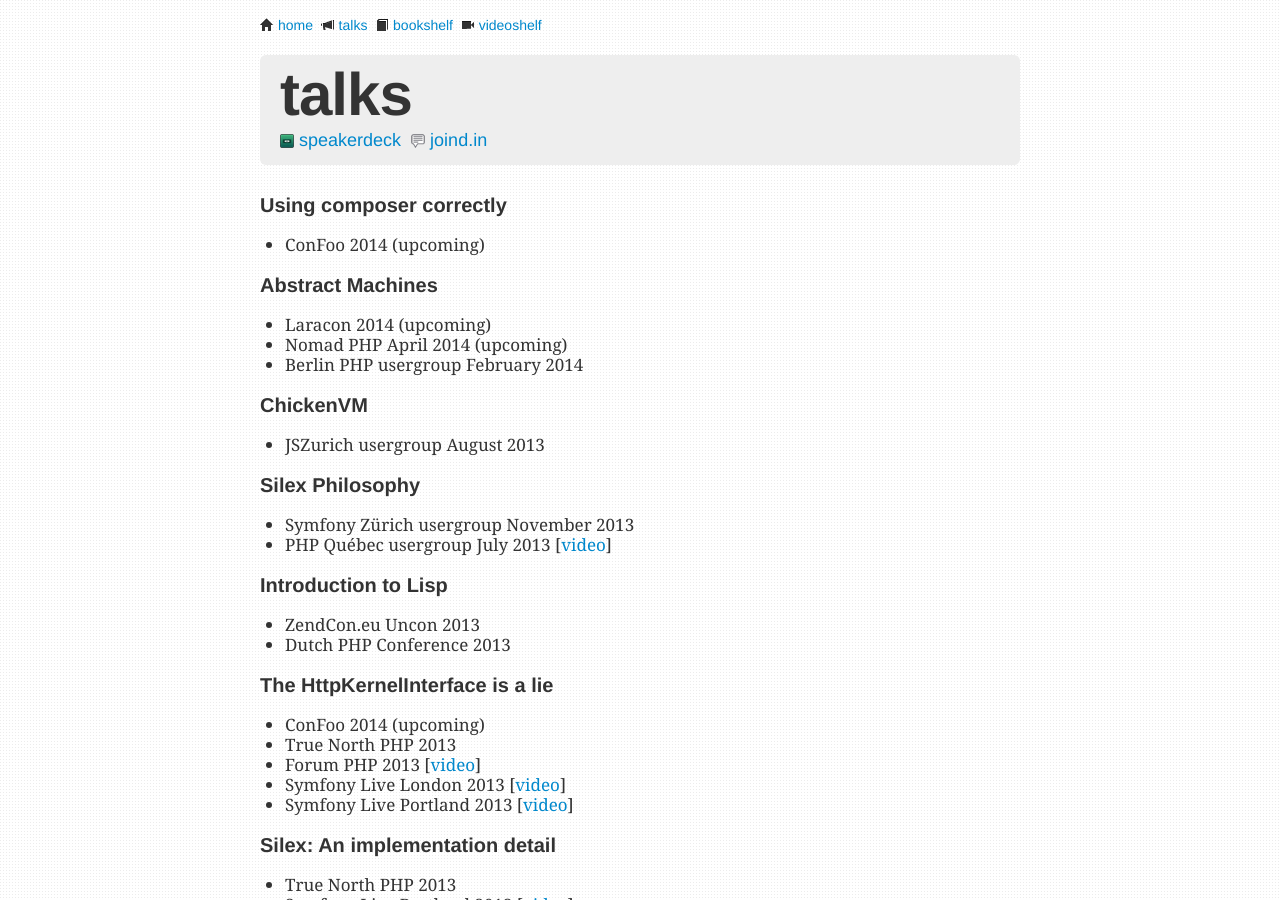
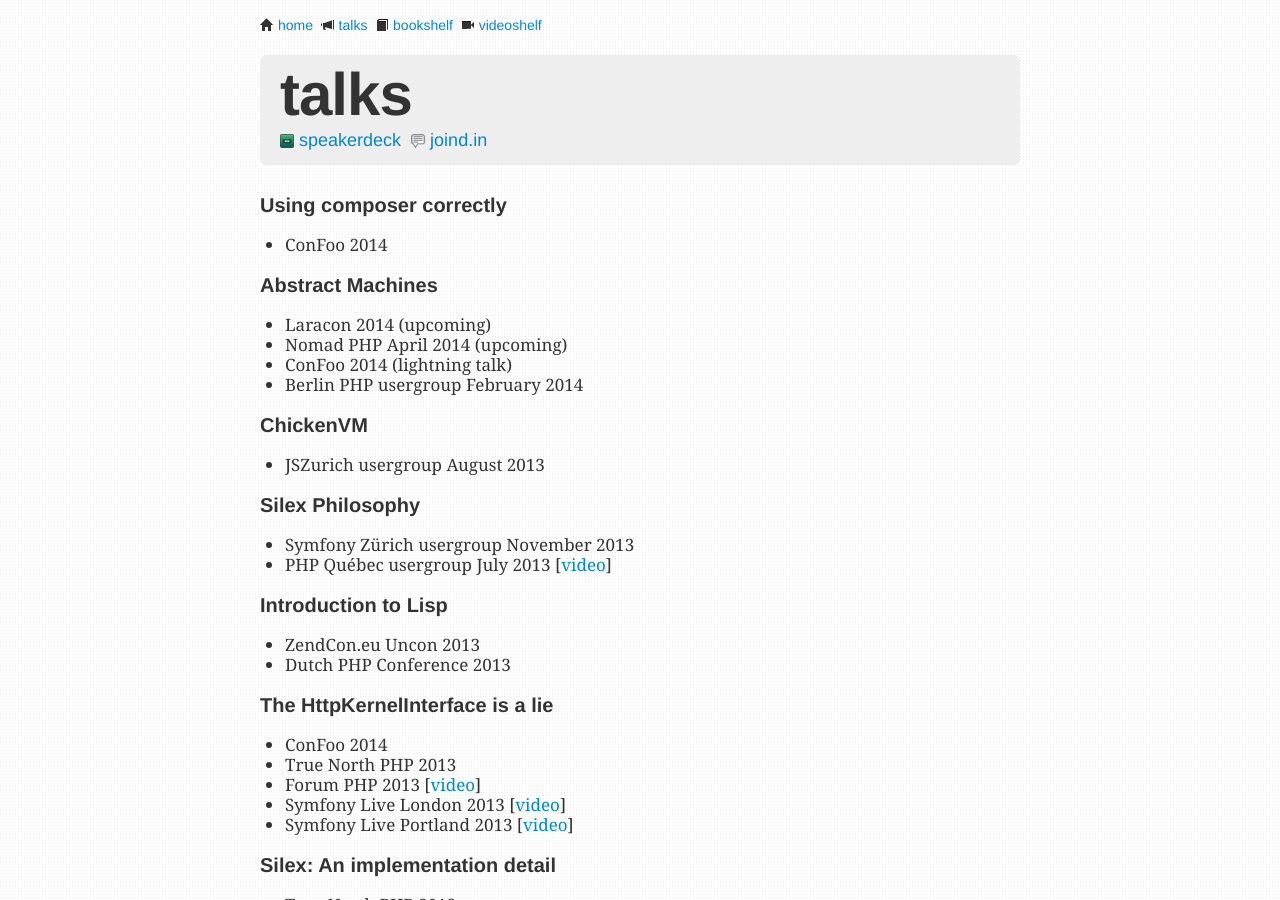
Before and after one commit to igorw/weblog, a Jekyll site: the page built from talks.md, in a window 1280 px wide and 900 px high. Built offline with Jekyll 4.4.1, drawn with Linux system fonts in a browser that asks for light colours; Markdown is read by kramdown in place of the engine named in the settings.

Commit message:
update talks page from confoo

```diff
--- a/talks.md
+++ b/talks.md
@@ -13,12 +13,13 @@
 
 ### Using composer correctly
 
-* ConFoo 2014 (upcoming)
+* ConFoo 2014
 
 ### Abstract Machines
 
 * Laracon 2014 (upcoming)
 * Nomad PHP April 2014 (upcoming)
+* ConFoo 2014 (lightning talk)
 * Berlin PHP usergroup February 2014
 
 ### ChickenVM
@@ -37,7 +38,7 @@
 
 ### The HttpKernelInterface is a lie
 
-* ConFoo 2014 (upcoming)
+* ConFoo 2014
 * True North PHP 2013
 * Forum PHP 2013 [[video](https://www.youtube.com/watch?v=s9CC8dKsK3s)]
 * Symfony Live London 2013 [[video](https://www.youtube.com/watch?v=QY8mL6WARIE)]
```
